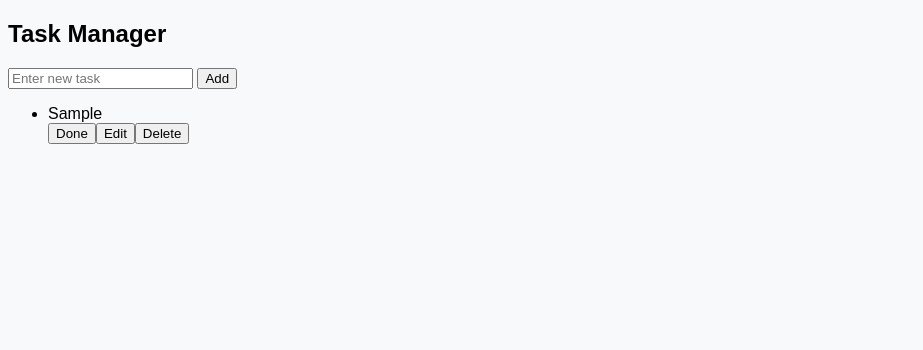
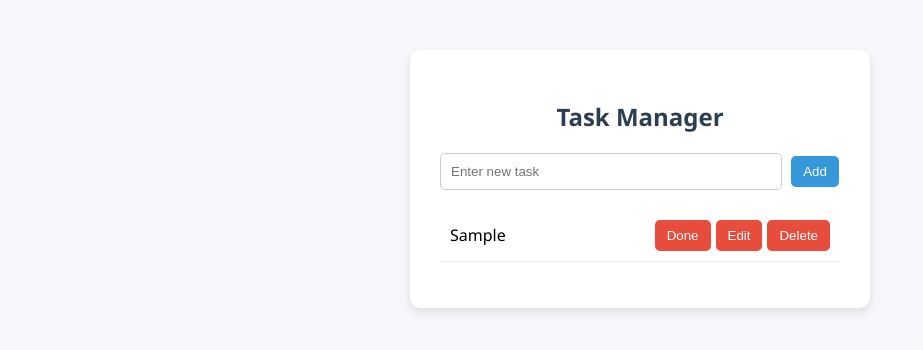
Before and after one commit to Shubham-Warke/TaskManager, a plain HTML site: page index.html in a window 1280 px wide. Both pictures are taken after typing "Sample" into the empty fields and a click on the button "Add". Shown: the whole page, without its empty margins (0-923 px from the left). Drawn offline with nearby package versions, Linux system fonts and the light colour scheme.

Commit message:
style.css

```diff
--- a/style.css
+++ b/style.css
@@ -1,47 +1,71 @@
-
 body {
-    background-color: #f8f9fa;
-    font-family: Arial, sans-serif;
+  font-family: 'Segoe UI', sans-serif;
+  background: #f5f7fa;
+  margin: 0;
+  padding: 0;
+  display: flex;
+  justify-content: center;
 }
 
-
-h1 {
-    color: #343a40;
-    margin-bottom: 30px;
+.container {
+  margin-top: 50px;
+  background: white;
+  padding: 30px;
+  width: 400px;
+  border-radius: 10px;
+  box-shadow: 0 4px 10px rgba(0, 0, 0, 0.1);
 }
 
-.form-group {
-    margin-bottom: 15px;
+h2 {
+  text-align: center;
+  color: #2c3e50;
 }
 
-.list-group-item {
-    display: flex;
-    justify-content: space-between;
-    align-items: center;
-    padding: 10px 15px;
-    border: 1px solid #dee2e6;
-    border-radius: 5px;
-    margin-bottom: 10px;
+input[type="text"] {
+  width: 80%;
+  padding: 10px;
+  border: 1px solid #ccc;
+  border-radius: 5px;
 }
 
-.btn {
-    margin-left: 10px;
+button {
+  padding: 8px 12px;
+  background-color: #3498db;
+  color: white;
+  border: none;
+  border-radius: 5px;
+  margin-left: 5px;
+  cursor: pointer;
 }
 
-
-.btn-warning {
-    background-color: #ffc107;
-    border-color: #ffc107;
+ul {
+  list-style-type: none;
+  padding: 0;
+  margin-top: 20px;
 }
 
-
-.btn-danger {
-    background-color: #dc3545;
-    border-color: #dc3545;
+li {
+  display: flex;
+  justify-content: space-between;
+  align-items: center;
+  padding: 10px;
+  border-bottom: 1px solid #eee;
 }
 
-@media (max-width: 576px) {
-    .container {
-        padding: 0 15px;
-    }
+li.completed span {
+  text-decoration: line-through;
+  color: #888;
 }
+
+.actions button {
+  margin-left: 5px;
+  background-color: #e74c3c;
+}
+
+.complete-btn {
+  background-color: #2ecc71;
+}
+
+.edit-btn {
+  background-color: #f39c12;
+}
```
